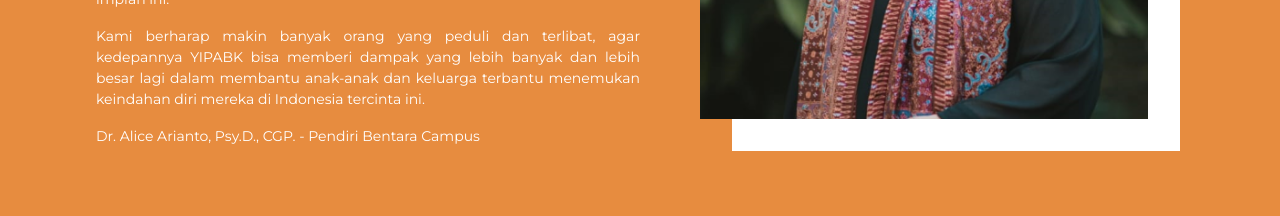
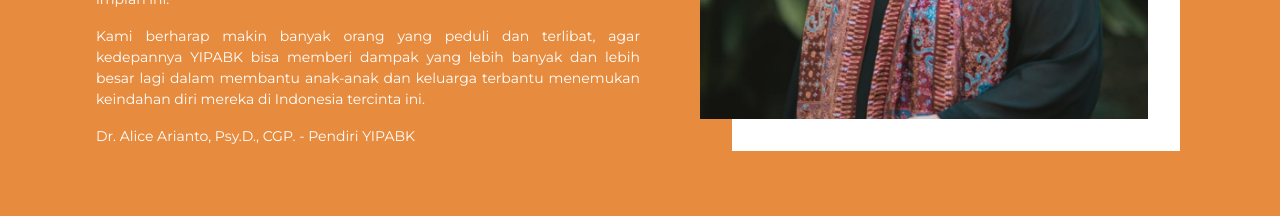
Before and after one commit to yipabk/yipabk-markmind, a React (Vite) app: page / in a window 1280 px wide. Shown: the part 1400-1616 px from the top of the page. Built offline with nearby package versions, Linux system fonts and the light colour scheme.

Commit message:
update copy

```diff
--- a/src/pages/LandingPage/AboutUs.tsx
+++ b/src/pages/LandingPage/AboutUs.tsx
@@ -38,7 +38,7 @@ export const AboutUs = () => {
             keindahan diri mereka di Indonesia tercinta ini.
           </p>
           <p className="leading-[21px]">
-            Dr. Alice Arianto, Psy.D., CGP. - Pendiri Bentara Campus
+            Dr. Alice Arianto, Psy.D., CGP. - Pendiri YIPABK
           </p>
         </div>
       </div>
```
